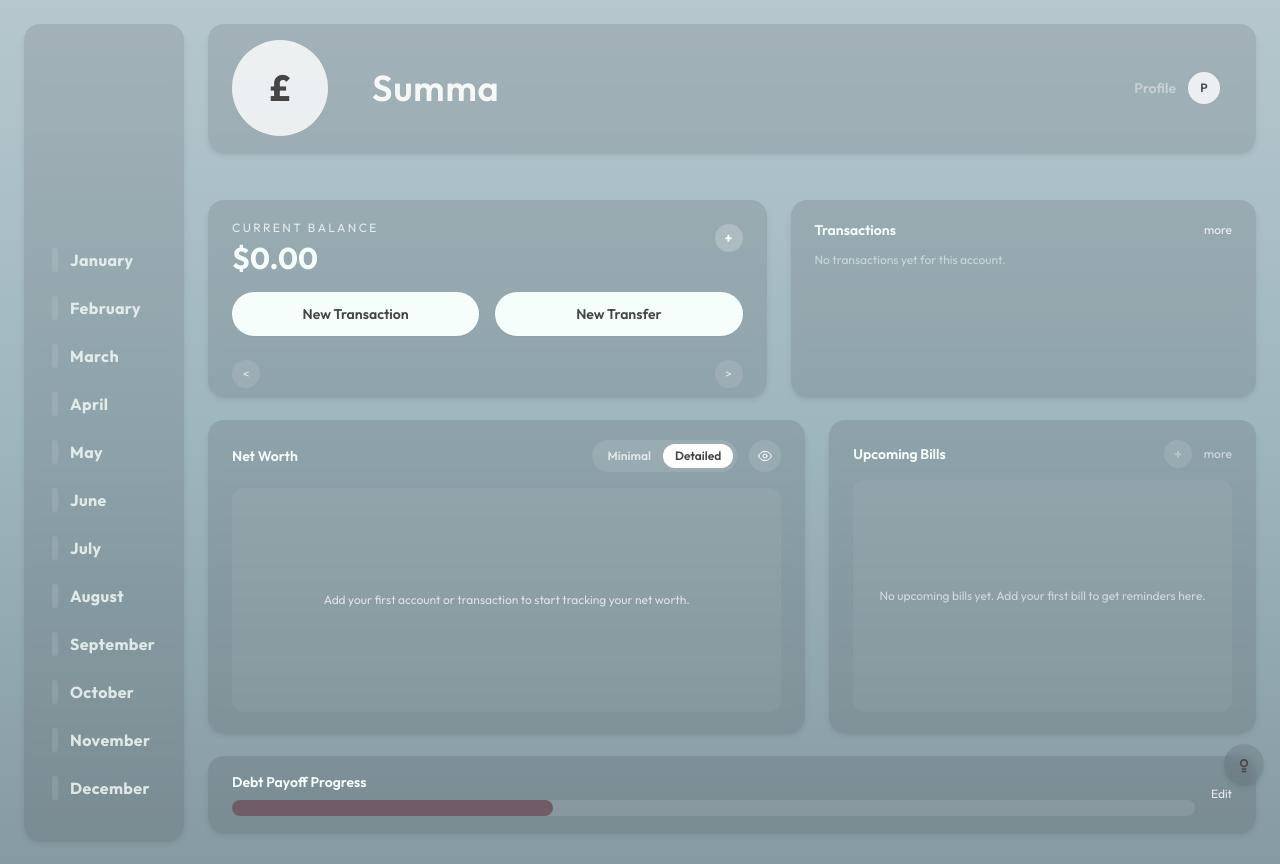
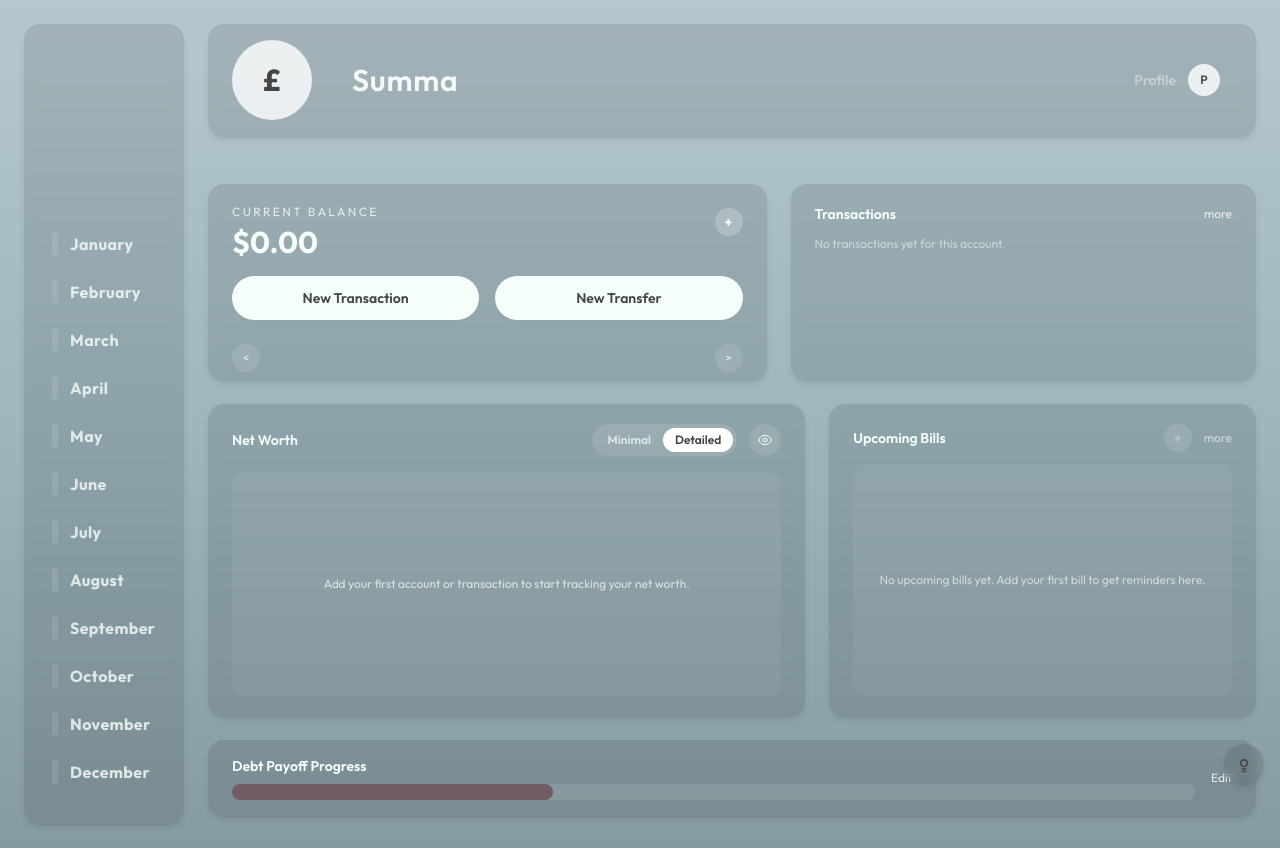
Before and after one commit to sameoldmason/finance-web, a React (Vite) app: page /dashboard in a window 1280 px wide. Built offline with nearby package versions, Linux system fonts and the light colour scheme.

Commit message:
Resize dashboard header branding

```diff
--- a/src/routes/Dashboard.tsx
+++ b/src/routes/Dashboard.tsx
@@ -700,8 +700,8 @@ export default function Dashboard() {
           {/* TOP BAR */}
           <header className="flex items-center justify-between rounded-2xl bg-black/10 px-6 py-4 backdrop-blur-sm shadow-md">
             <div className="flex flex-1 items-center gap-6">
-              <div className="flex h-24 w-24 items-center justify-center rounded-full bg-white/80 text-[#454545]">
-                <span className="text-4xl font-bold">£</span>
+              <div className="flex h-20 w-20 items-center justify-center rounded-full bg-white/80 text-[#454545]">
+                <span className="text-3xl font-bold">£</span>
               </div>
 
               <button
@@ -709,9 +709,9 @@ export default function Dashboard() {
                 onClick={() => setIsAppMenuOpen((prev) => !prev)}
                 aria-expanded={isAppMenuOpen}
                 aria-controls="app-menu-pills"
-                className="rounded-full px-5 py-3 text-left text-3xl text-white/90 transition hover:bg-white/5"
+                className="rounded-full px-4 py-2.5 text-left text-2xl text-white/90 transition hover:bg-white/5"
               >
-                <span className="text-4xl font-semibold tracking-wide">Summa</span>
+                <span className="text-3xl font-semibold tracking-wide">Summa</span>
               </button>
 
               <div
```
